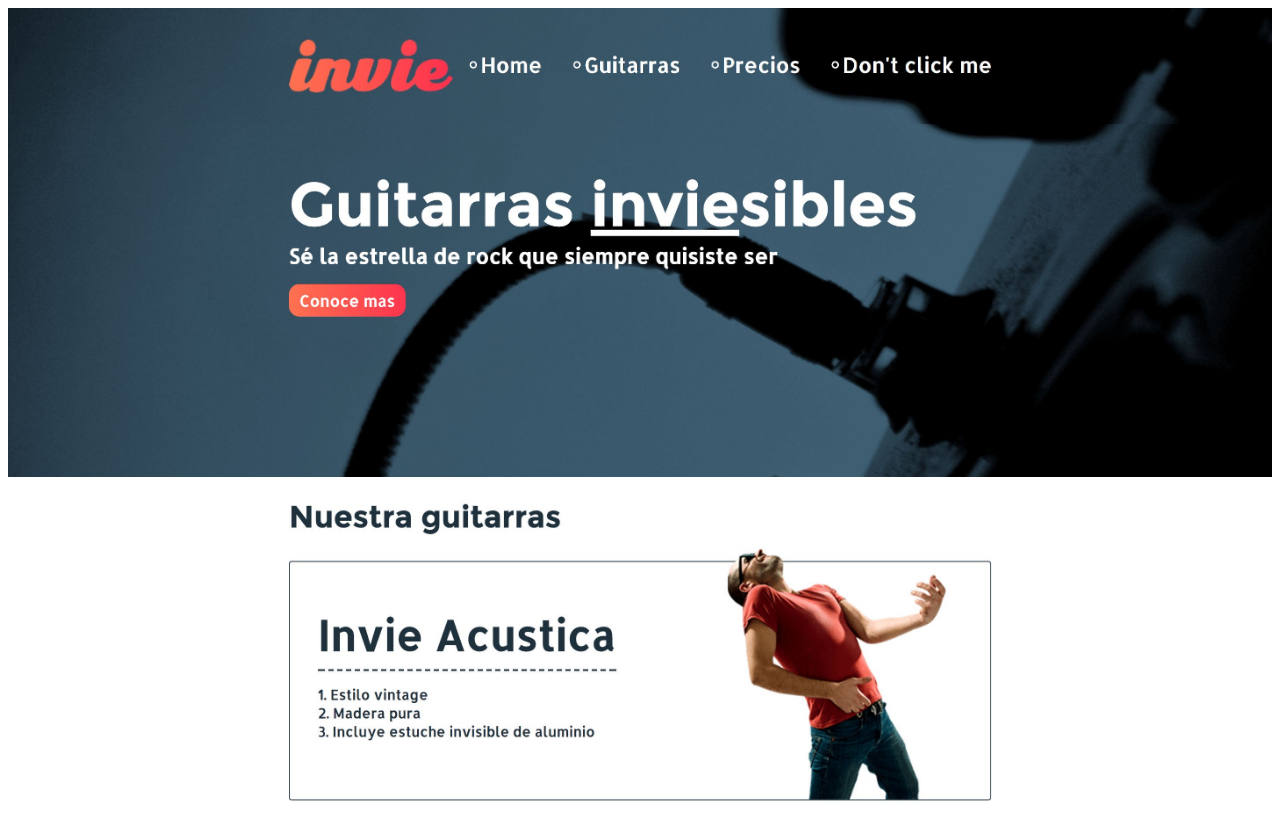
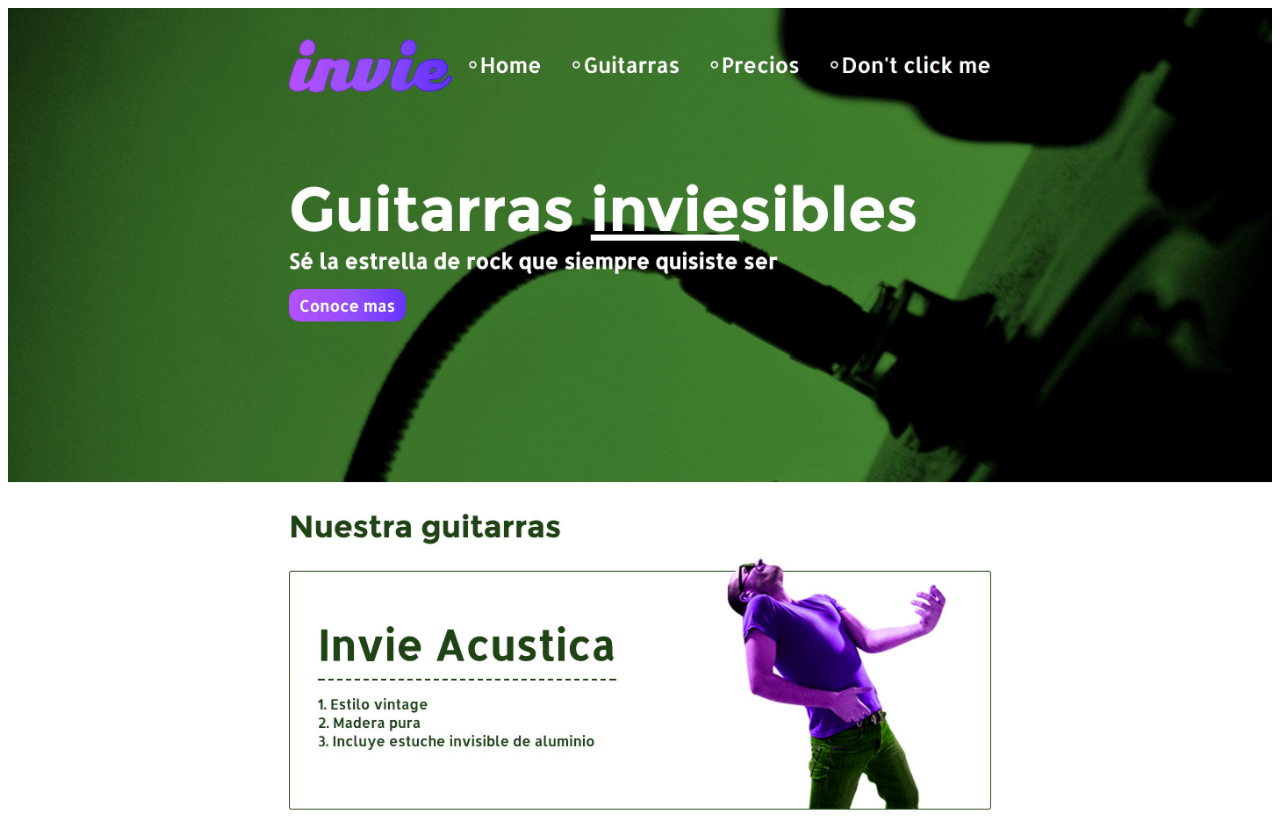
Before and after one commit to Uslar/invie-github, a plain HTML site: page index.html in a window 1280 px wide. Shown: the top 816 px of the page. Drawn offline with Linux system fonts and the light colour scheme.

Commit message:
nueva version de invie - verde

```diff
--- a/index.html
+++ b/index.html
@@ -14,9 +14,7 @@
     </style>
   </head>
   <body>
-    <img src="header.jpg" alt="">
-    <img src="hero.jpg" alt="">
-    <img src="acustica.jpg" alt="">
+    <img src="nueva-version.jpg" alt="">
 
   </body>
 </html>
```
Also changed, not shown: nueva-version.jpg (added).
